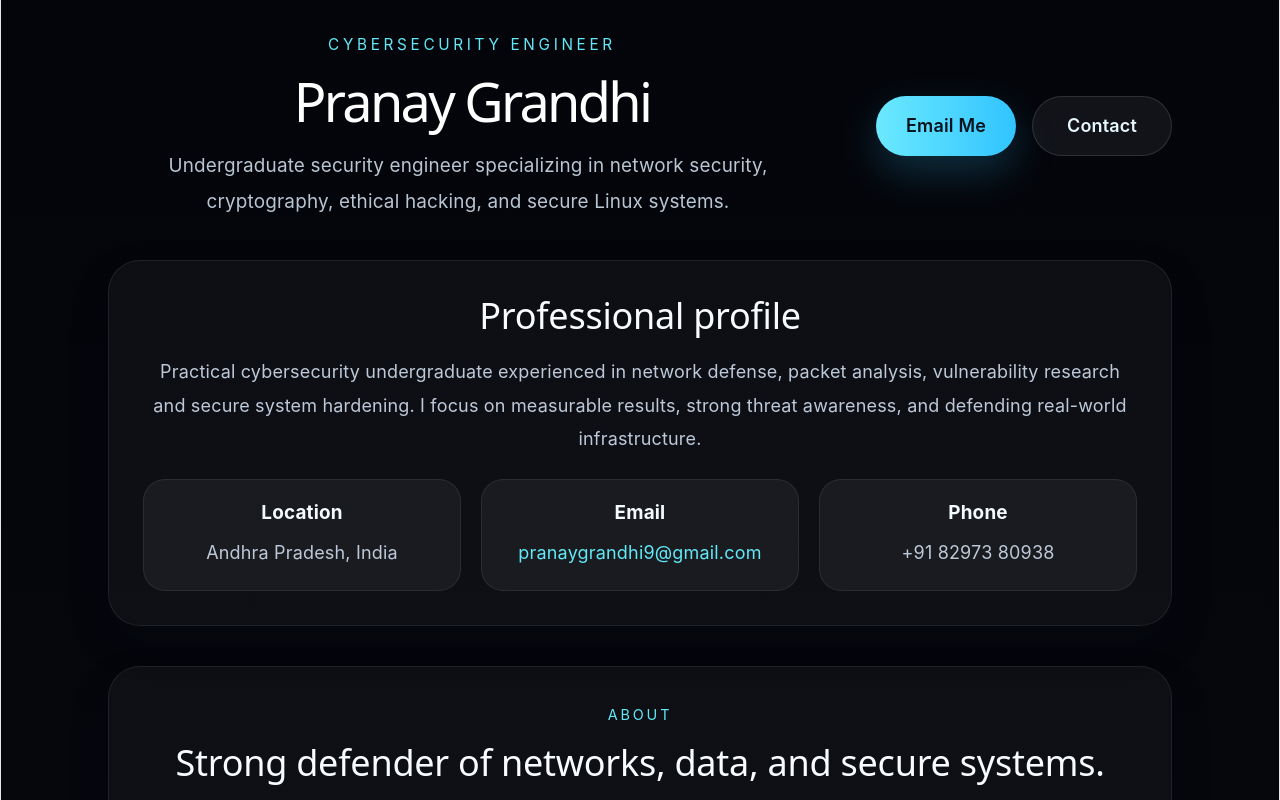
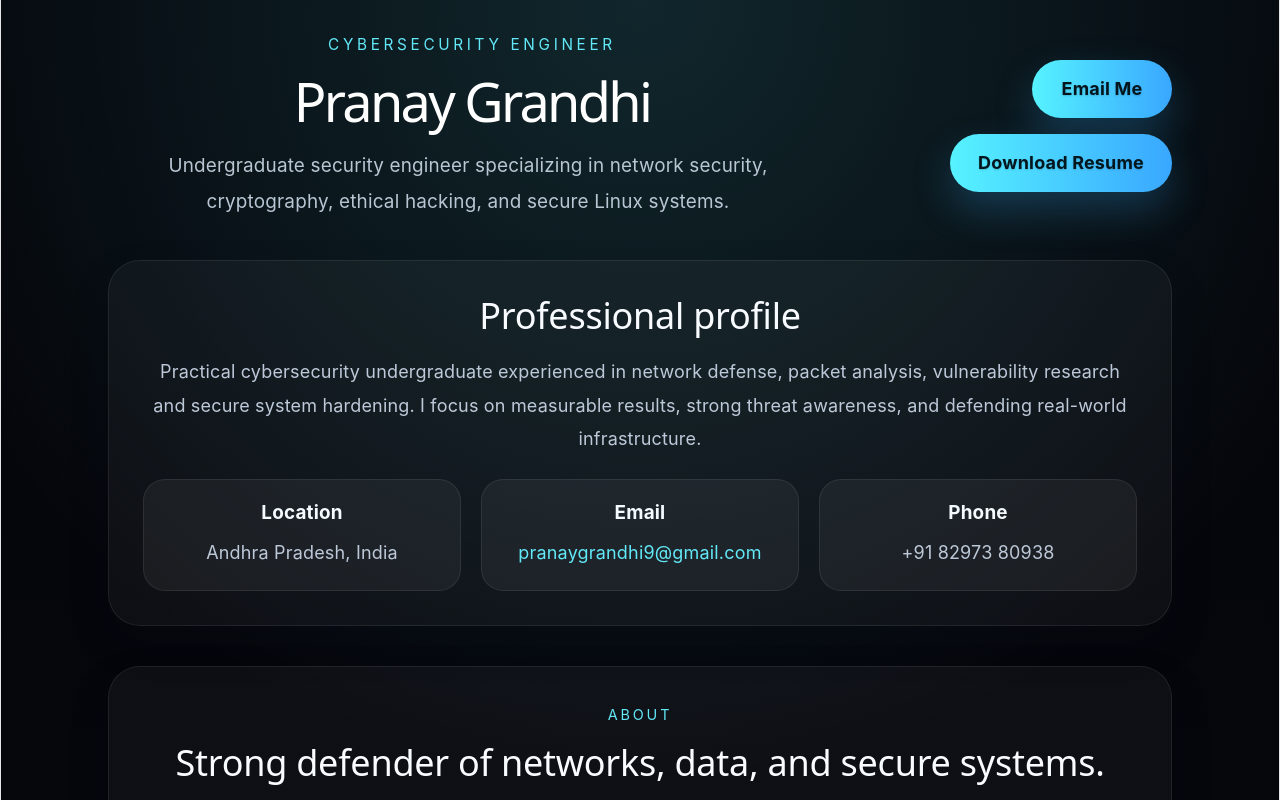
Before and after one commit to pranaygrandhi/pranaygrandhi.github.io, a React app: page / in a window 1280 px wide. Shown: the top 800 px of the page. Built offline with nearby package versions, Linux system fonts and the light colour scheme; the HTML template or start-up script is replaced by a standard one.

Commit message:
updated portfolio

```diff
--- a/src/App.css
+++ b/src/App.css
@@ -4,7 +4,7 @@
   max-width: 100vw;
   padding: 32px 0 48px;
   overflow-x: hidden;
-  background: linear-gradient(180deg, #04050a 0%, #090b12 100%);
+  background: radial-gradient(circle at top, rgba(92, 245, 255, 0.14) 0%, transparent 25%), linear-gradient(180deg, #04050a 0%, #090b12 100%);
   color: #e6eaef;
   font-family: Inter, system-ui, -apple-system, BlinkMacSystemFont, 'Segoe UI', sans-serif;
 }
@@ -69,25 +69,78 @@ body,
   min-width: 140px;
   padding: 16px 28px;
   border-radius: 999px;
-  font-weight: 600;
+  font-weight: 700;
+  font-size: 1rem;
   text-decoration: none;
-  transition: transform 0.2s ease, box-shadow 0.2s ease, background 0.2s ease;
+  color: #f8fbff;
+  text-shadow: 0 1px 2px rgba(0, 0, 0, 0.18);
+  transition: transform 0.2s ease, box-shadow 0.2s ease, background 0.2s ease, color 0.2s ease;
 }
 
-.btn:hover {
+.btn:hover,
+.btn:focus-visible {
   transform: translateY(-1px);
 }
 
-.btn-primary {
-  background: linear-gradient(90deg, #6be9ff 0%, #31c4ff 100%);
-  color: #06121d;
-  box-shadow: 0 16px 40px rgba(49, 196, 255, 0.22);
+.btn-primary,
+.btn-download {
+  background: linear-gradient(90deg, #56f3ff 0%, #39a7ff 100%);
+  color: #03161e;
+  box-shadow: 0 18px 40px rgba(58, 175, 255, 0.24);
+}
+
+.btn-message {
+  background: linear-gradient(90deg, #9ffeff 0%, #4db8ff 100%);
+  color: #ffffff;
+  font-weight: 900;
+  font-size: 1.08rem;
+  letter-spacing: 0.24px;
+  -webkit-text-stroke: 0.5px rgba(0,0,0,0.22);
+  box-shadow: 0 26px 80px rgba(62,190,255,0.42), inset 0 -6px 18px rgba(0,0,0,0.18);
+  text-shadow: 0 2px 6px rgba(0,0,0,0.55);
+  border: 1px solid rgba(255,255,255,0.18);
+  padding: 18px 36px;
+  transition: transform 0.18s ease, box-shadow 0.18s ease, opacity 0.18s ease;
+}
+
+.btn-message:hover,
+.btn-message:focus-visible {
+  transform: translateY(-2px);
+  box-shadow: 0 34px 100px rgba(62,190,255,0.5), inset 0 -8px 22px rgba(0,0,0,0.18);
+  opacity: 1;
 }
 
 .btn-secondary {
-  background: rgba(255, 255, 255, 0.06);
-  color: #e6f7ff;
-  border: 1px solid rgba(255, 255, 255, 0.12);
+  background: rgba(255, 255, 255, 0.14);
+  color: #ffffff;
+  border: 1px solid rgba(255, 255, 255, 0.18);
+}
+
+.contact-footer {
+  display: flex;
+  flex-wrap: wrap;
+  gap: 18px;
+  margin-top: 18px;
+}
+
+.contact-footer a {
+  padding: 10px 18px;
+  background: rgba(255, 255, 255, 0.1);
+  border-radius: 999px;
+  border: 1px solid rgba(255, 255, 255, 0.14);
+  color: #a8f5ff;
+  text-decoration: none;
+  font-weight: 600;
+}
+
+.btn-message {
+  min-width: 230px;
+}
+
+@media (max-width: 980px) {
+  .contact-section .contact-card-large {
+    padding: 28px 22px;
+  }
 }
 
 .resume-main {
@@ -230,13 +283,13 @@ body,
   padding: 26px;
 }
 
-.contact-section .contact-card-large {
+.contact-card-large {
   display: grid;
-  grid-template-columns: 1.3fr 0.7fr;
+  grid-template-columns: 1.35fr 0.65fr;
   gap: 24px;
   align-items: center;
-  background: rgba(255, 255, 255, 0.06);
-  border: 1px solid rgba(255, 255, 255, 0.08);
+  background: rgba(255, 255, 255, 0.05);
+  border: 1px solid rgba(255, 255, 255, 0.12);
   border-radius: 28px;
   padding: 32px;
 }
--- a/src/App.jsx
+++ b/src/App.jsx
@@ -17,8 +17,9 @@ function App() {
           <a className="btn btn-primary" href="mailto:pranaygrandhi9@gmail.com">
             Email Me
           </a>
-          <a className="btn btn-secondary" href="#contact">
-            Contact</a>
+          <a className="btn btn-primary btn-download" href="/Pranay_Grandhi_Resume.pdf" download>
+            Download Resume
+          </a>
         </div>
       </header>
 
@@ -154,19 +155,25 @@ function App() {
           </div>
 
           <div className="contact-card-large">
-            <div>
+            <div className="contact-info">
               <h3>Reach out</h3>
               <p>
                 Email: <a href="mailto:pranaygrandhi9@gmail.com">pranaygrandhi9@gmail.com</a>
               </p>
               <p>Phone: +91 82973 80938</p>
+              <div className="contact-footer">
+                <a href="https://www.linkedin.com/in/pranay-grandhi/" target="_blank" rel="noreferrer">
+                  LinkedIn
+                </a>
+                <a href="https://github.com/pranaygrandhi" target="_blank" rel="noreferrer">
+                  GitHub
+                </a>
+              </div>
             </div>
-            <div>
-              <p>
-                <a className="btn btn-primary" href="mailto:pranaygrandhi9@gmail.com">
-                  Send a message
-                </a>
-              </p>
+            <div className="contact-action">
+              <a className="btn btn-primary btn-message" href="mailto:pranaygrandhi9@gmail.com">
+                Send a message
+              </a>
             </div>
           </div>
         </section>
```
Also changed, not shown: 1 other file (tests, documents, lock files or other folders).
